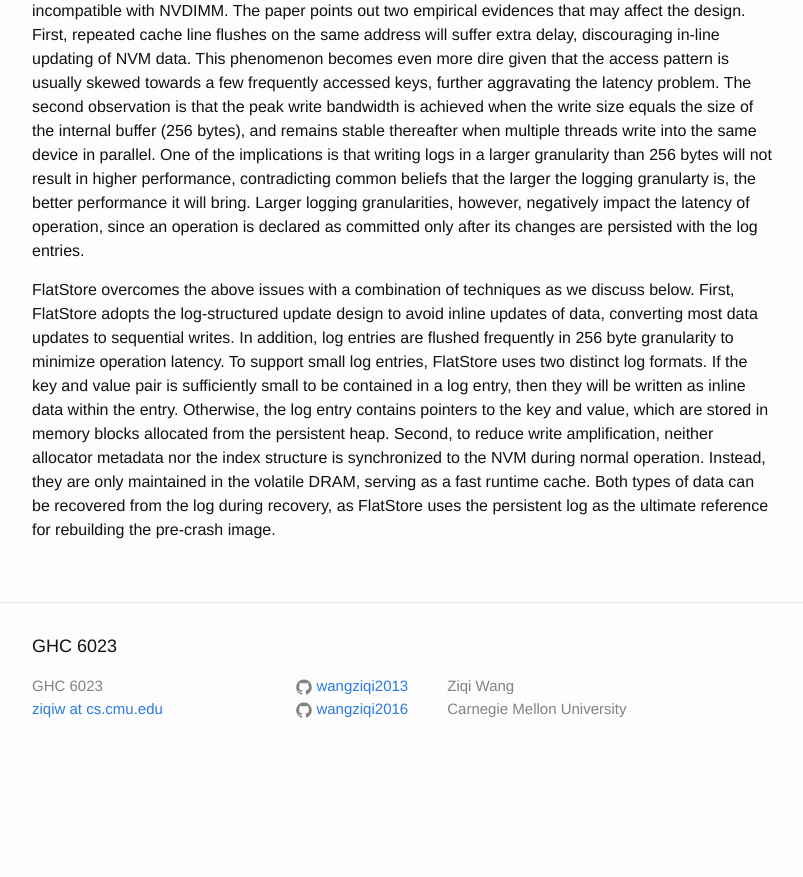
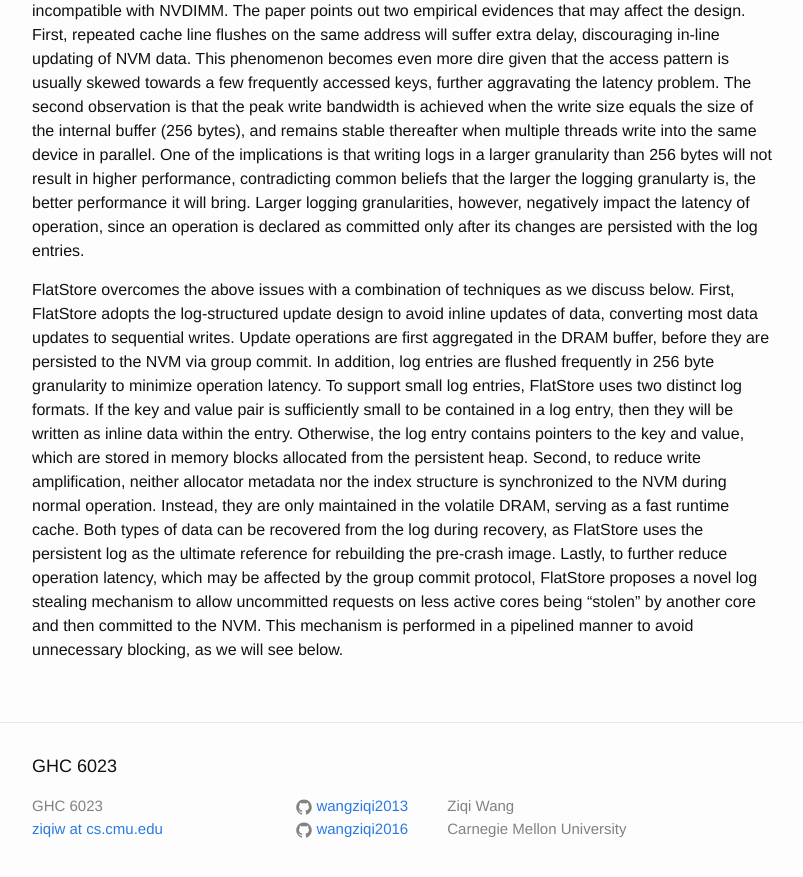
Before and after one commit to wangziqi2013/wangziqi2013.github.io, a Jekyll site: the page built from _posts/2020-07-25-flatstore.markdown, in a window 1280 px wide and 900 px high, scrolled down 799 px. Shown: the top 877 px of the window, without its empty margins (238-1041 px from the left). Built offline with Jekyll 4.4.1, drawn with Linux system fonts in a browser that asks for light colours; before the commit the page ends 1579 px from its top, so only the background shows below that.

Commit message:
Adding log stealing

```diff
--- a/_posts/2020-07-25-flatstore.markdown
+++ b/_posts/2020-07-25-flatstore.markdown
@@ -37,6 +37,7 @@ is declared as committed only after its changes are persisted with the log entri
 
 FlatStore overcomes the above issues with a combination of techniques as we discuss below. First, FlatStore adopts the
 log-structured update design to avoid inline updates of data, converting most data updates to sequential writes.
+Update operations are first aggregated in the DRAM buffer, before they are persisted to the NVM via group commit.
 In addition, log entries are flushed frequently in 256 byte granularity to minimize operation latency. To support
 small log entries, FlatStore uses two distinct log formats. If the key and value pair is sufficiently small to be contained
 in a log entry, then they will be written as inline data within the entry. Otherwise, the log entry contains pointers
@@ -45,3 +46,7 @@ Second, to reduce write amplification, neither allocator metadata nor the index
 during normal operation. Instead, they are only maintained in the volatile DRAM, serving as a fast runtime cache.
 Both types of data can be recovered from the log during recovery, as FlatStore uses the persistent log as the ultimate
 reference for rebuilding the pre-crash image.
+Lastly, to further reduce operation latency, which may be affected by the group commit protocol, FlatStore proposes a
+novel log stealing mechanism to allow uncommitted requests on less active cores being "stolen" by another core and
+then committed to the NVM. This mechanism is performed in a pipelined manner to avoid unnecessary blocking, as we will
+see below.
```
